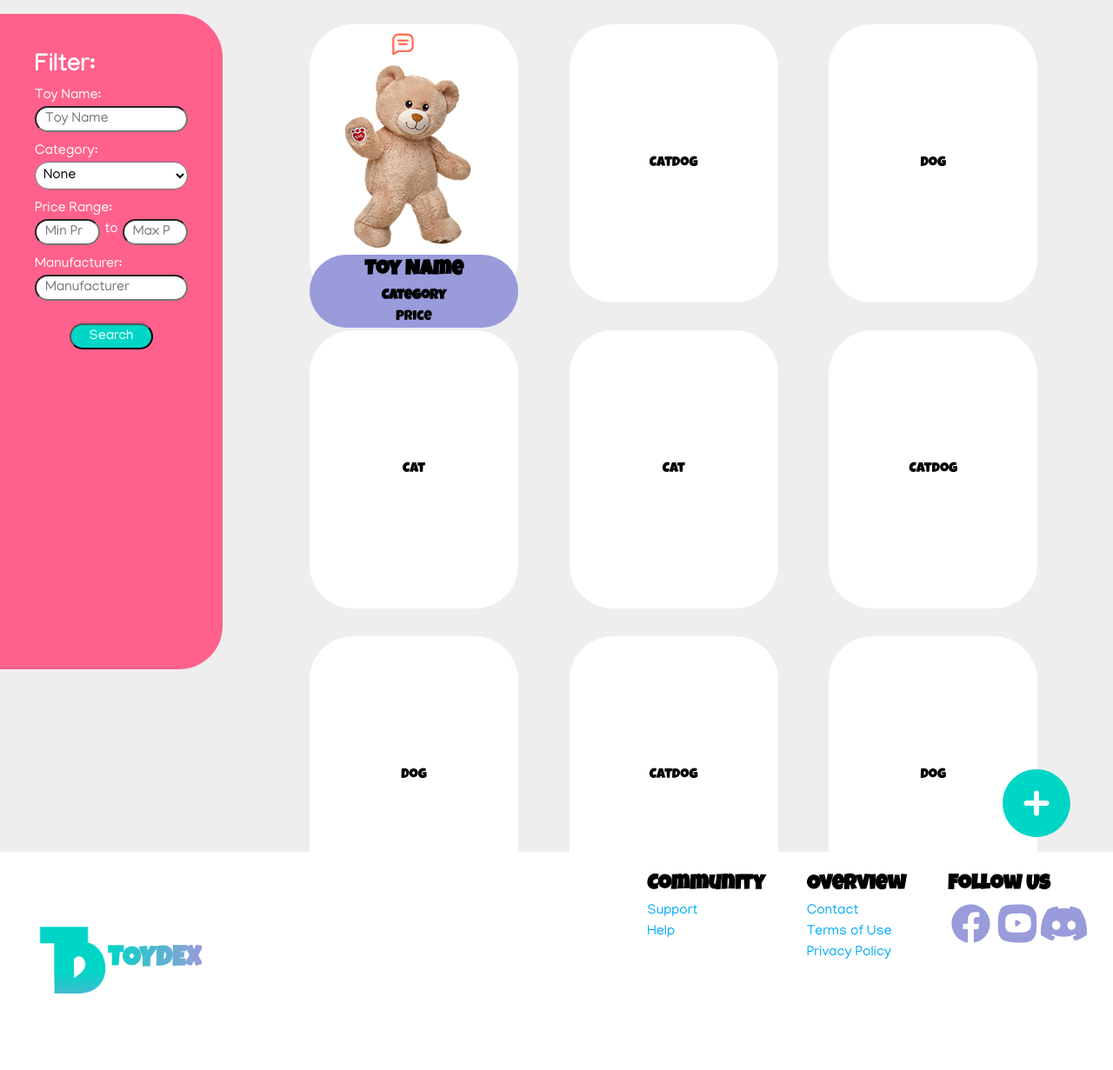
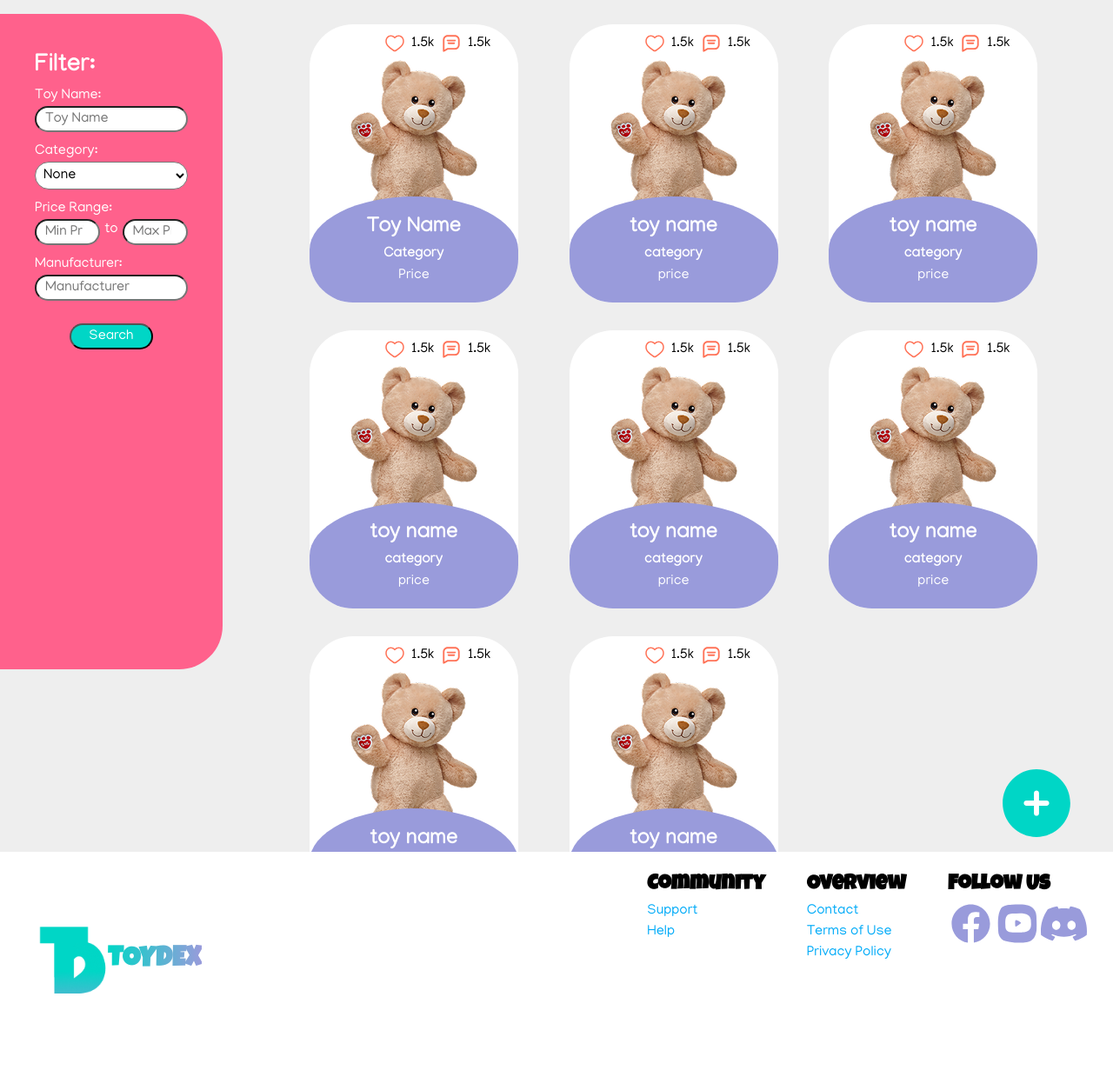
Before and after one commit to anderrated/ToyDex, a PHP site: page /home.html in a window 1280 px wide. Shown: the part 128-1359 px from the top of the page at 87% size. Run offline with PHP 8.4, Linux system fonts and the light colour scheme.

Commit message:
items container updated

```diff
--- a/home.html
+++ b/home.html
@@ -64,8 +64,8 @@
                     <li id="item1">
                         <div class="li-content">
                             <div class="feedback">
-                                <img src="images/heart-svgrepo-com.svg">
-                                <img src="images/comment-alt-lines-svgrepo-com.svg">
+                                <div class="feedback-item"><img src="images/heart-svgrepo-com.svg" class="heart-icon"><span>1.5k</span></div>
+                                <div class="feedback-item"><img src="images/comment-alt-lines-svgrepo-com.svg" class="comment-icon"><span>1.5k</span></div>
                             </div>
                             <div class="main-img">
                                 <img src="images/Teddy-Bear-Transparent-PNG-3328812078 1.png">
@@ -77,14 +77,118 @@
                             </div>
                         </div>
                     </li>
-                    <li id="item2">Catdog</li>
-                    <li id="item3">Dog</li>
-                    <li id="item1">Cat</li>
-                    <li id="item1">Cat</li>
-                    <li id="item2">Catdog</li>
-                    <li id="item3">Dog</li>
-                    <li id="item2">Catdog</li>
-                    <li id="item3">Dog</li>
+                    <li id="item1">
+                        <div class="li-content">
+                            <div class="feedback">
+                                <div class="feedback-item"><img src="images/heart-svgrepo-com.svg" class="heart-icon"><span>1.5k</span></div>
+                                <div class="feedback-item"><img src="images/comment-alt-lines-svgrepo-com.svg" class="comment-icon"><span>1.5k</span></div>
+                            </div>
+                            <div class="main-img">
+                                <img src="images/teddy-bear-transparent-png-3328812078 1.png">
+                            </div>
+                            <div class="bubble-text">
+                                <h2>toy name</h2>
+                                <h4>category</h4>
+                                <p>price</p>
+                            </div>
+                        </div>
+                    </li>
+                    <li id="item1">
+                        <div class="li-content">
+                            <div class="feedback">
+                                <div class="feedback-item"><img src="images/heart-svgrepo-com.svg" class="heart-icon"><span>1.5k</span></div>
+                                <div class="feedback-item"><img src="images/comment-alt-lines-svgrepo-com.svg" class="comment-icon"><span>1.5k</span></div>
+                            </div>
+                            <div class="main-img">
+                                <img src="images/teddy-bear-transparent-png-3328812078 1.png">
+                            </div>
+                            <div class="bubble-text">
+                                <h2>toy name</h2>
+                                <h4>category</h4>
+                                <p>price</p>
+                            </div>
+                        </div>
+                    </li>
+                    <li id="item1">
+                        <div class="li-content">
+                            <div class="feedback">
+                                <div class="feedback-item"><img src="images/heart-svgrepo-com.svg" class="heart-icon"><span>1.5k</span></div>
+                                <div class="feedback-item"><img src="images/comment-alt-lines-svgrepo-com.svg" class="comment-icon"><span>1.5k</span></div>
+                            </div>
+                            <div class="main-img">
+                                <img src="images/teddy-bear-transparent-png-3328812078 1.png">
+                            </div>
+                            <div class="bubble-text">
+                                <h2>toy name</h2>
+                                <h4>category</h4>
+                                <p>price</p>
+                            </div>
+                        </div>
+                    </li>
+                    <li id="item1">
+                        <div class="li-content">
+                            <div class="feedback">
+                                <div class="feedback-item"><img src="images/heart-svgrepo-com.svg" class="heart-icon"><span>1.5k</span></div>
+                                <div class="feedback-item"><img src="images/comment-alt-lines-svgrepo-com.svg" class="comment-icon"><span>1.5k</span></div>
+                            </div>
+                            <div class="main-img">
+                                <img src="images/teddy-bear-transparent-png-3328812078 1.png">
+                            </div>
+                            <div class="bubble-text">
+                                <h2>toy name</h2>
+                                <h4>category</h4>
+                                <p>price</p>
+                            </div>
+                        </div>
+                    </li>
+                    <li id="item1">
+                        <div class="li-content">
+                            <div class="feedback">
+                                <div class="feedback-item"><img src="images/heart-svgrepo-com.svg" class="heart-icon"><span>1.5k</span></div>
+                                <div class="feedback-item"><img src="images/comment-alt-lines-svgrepo-com.svg" class="comment-icon"><span>1.5k</span></div>
+                            </div>
+                            <div class="main-img">
+                                <img src="images/teddy-bear-transparent-png-3328812078 1.png">
+                            </div>
+                            <div class="bubble-text">
+                                <h2>toy name</h2>
+                                <h4>category</h4>
+                                <p>price</p>
+                            </div>
+                        </div>
+                    </li>
+                    <li id="item1">
+                        <div class="li-content">
+                            <div class="feedback">
+                                <div class="feedback-item"><img src="images/heart-svgrepo-com.svg" class="heart-icon"><span>1.5k</span></div>
+                                <div class="feedback-item"><img src="images/comment-alt-lines-svgrepo-com.svg" class="comment-icon"><span>1.5k</span></div>
+                            </div>
+                            <div class="main-img">
+                                <img src="images/teddy-bear-transparent-png-3328812078 1.png">
+                            </div>
+                            <div class="bubble-text">
+                                <h2>toy name</h2>
+                                <h4>category</h4>
+                                <p>price</p>
+                            </div>
+                        </div>
+                    </li>
+                    <li id="item1">
+                        <div class="li-content">
+                            <div class="feedback">
+                                <div class="feedback-item"><img src="images/heart-svgrepo-com.svg" class="heart-icon"><span>1.5k</span></div>
+                                <div class="feedback-item"><img src="images/comment-alt-lines-svgrepo-com.svg" class="comment-icon"><span>1.5k</span></div>
+                            </div>
+                            <div class="main-img">
+                                <img src="images/teddy-bear-transparent-png-3328812078 1.png">
+                            </div>
+                            <div class="bubble-text">
+                                <h2>toy name</h2>
+                                <h4>category</h4>
+                                <p>price</p>
+                            </div>
+                        </div>
+                    </li>
                 </ul>
             </div>
         </section>
--- a/styles.css
+++ b/styles.css
@@ -79,6 +79,7 @@ header {
   flex-direction: column;
   position: sticky;
   top: 0;
+  z-index: 10;
 }
 
 .home header .main-header{
@@ -250,6 +251,7 @@ header {
   list-style: none;
   gap: 1rem;
   grid-template-columns: repeat(auto-fill, minmax(15rem, 1fr));
+  font-family: Manjari, sans-serif;
 }
 
 .home .filter-item-container .items-container .items-list li {
@@ -263,32 +265,69 @@ header {
   margin: 0.5rem;
   border-radius: 50px;
   background-color: #ffffff;
+  overflow: hidden;
 }
 
 /* item decoration */
 .home .filter-item-container .items-container .items-list li .li-content {
   display: flex;
   flex-direction: column;
-  justify-content: center;
+  justify-content: space-between;
   width: 100%;
+  height: 100%;
+  position: relative;
 }
 
 .home .filter-item-container .items-container .items-list li .li-content .feedback {
   display: flex;
-  flex-direction: row;
   height: 2rem;
-  margin-top: 35px;
-  margin-right: 25px;
+  gap: 0.5rem;
   justify-content: flex-end;
+  margin: 10px 2rem 0 0;
 }
 
-.home .filter-item-container .items-container .items-list li .li-content .feedback img:last-of-type {
-  scale: 1.25;
+.home .filter-item-container .items-container .items-list li .li-content .feedback .feedback-item{
+  display: flex;
+  align-items: center;
+  gap: 0.25rem;
+}
+
+.home .filter-item-container .items-container .items-list li .li-content .feedback .feedback-item img {
+  width: 1.5rem;
+  height: 1.5rem;
+}
+
+.home .filter-item-container .items-container .items-list li .li-content .feedback .feedback-item span {
+  margin-left: 0.2rem;
+}
+
+.home .filter-item-container .items-container .items-list li .li-content .feedback .feedback-item .comment-icon{
+  scale: 1.3;
+}
+
+.home .filter-item-container .items-container .items-list li .li-content .main-img{
+    display: flex;
+    justify-content: center;
+    align-items: center;
+    flex-grow: 1;
+}
+
+.home .filter-item-container .items-container .items-list li .li-content .main-img img {
+  margin-bottom: 5rem;
+  object-fit: cover;
 }
 
 .home .filter-item-container .items-container .items-list li .li-content .bubble-text {
   background-color: var(--purple);
-  border-radius: 150px;
+  border-radius: 80% 80% 0 0;
+  position: absolute;
+  bottom: 0;
+  left: 50%;
+  transform: translate(-50%);
+  width: 100%;
+  padding: 1.2rem 0.5rem;
+  text-align: center;
+  color: white;
 }
 
 
```
